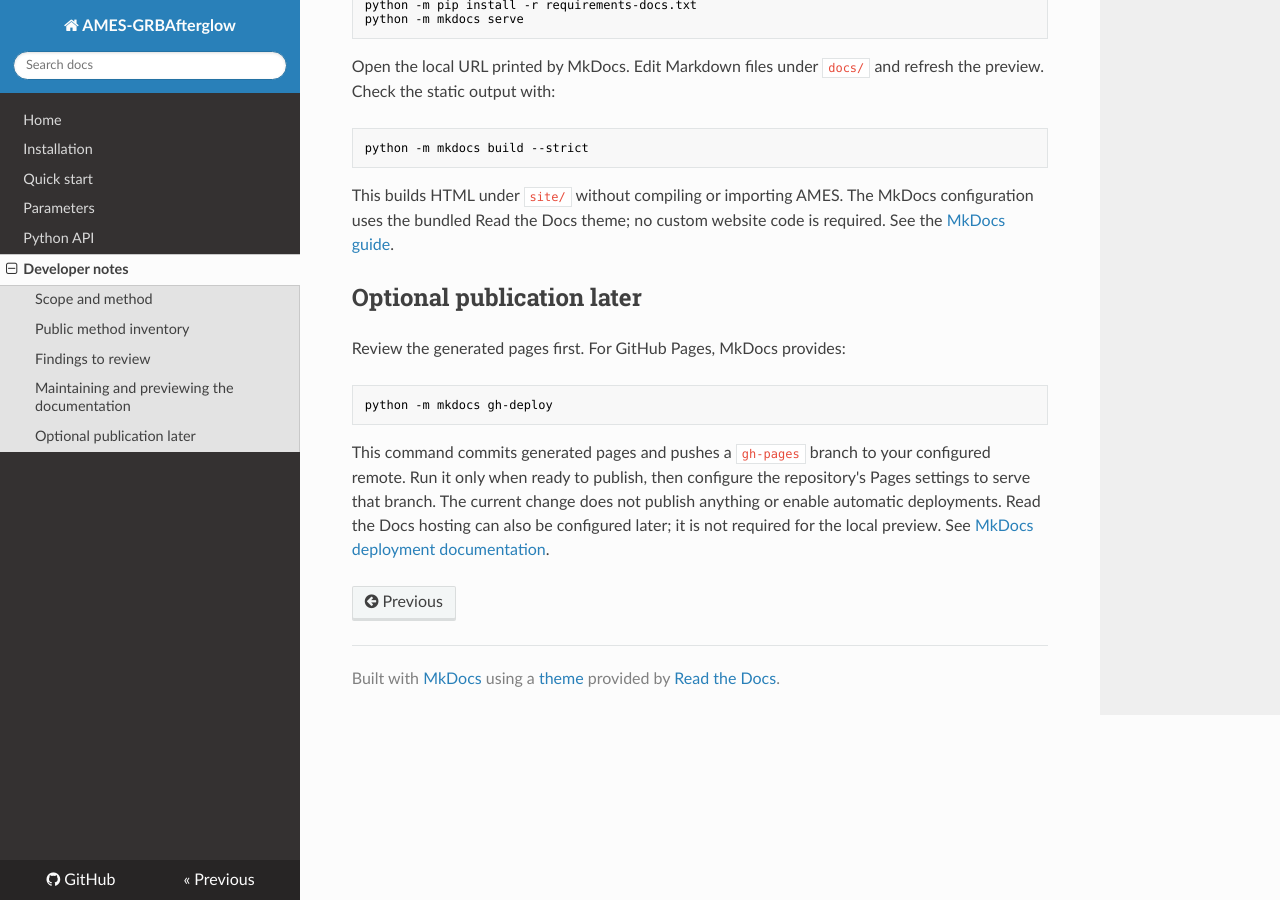
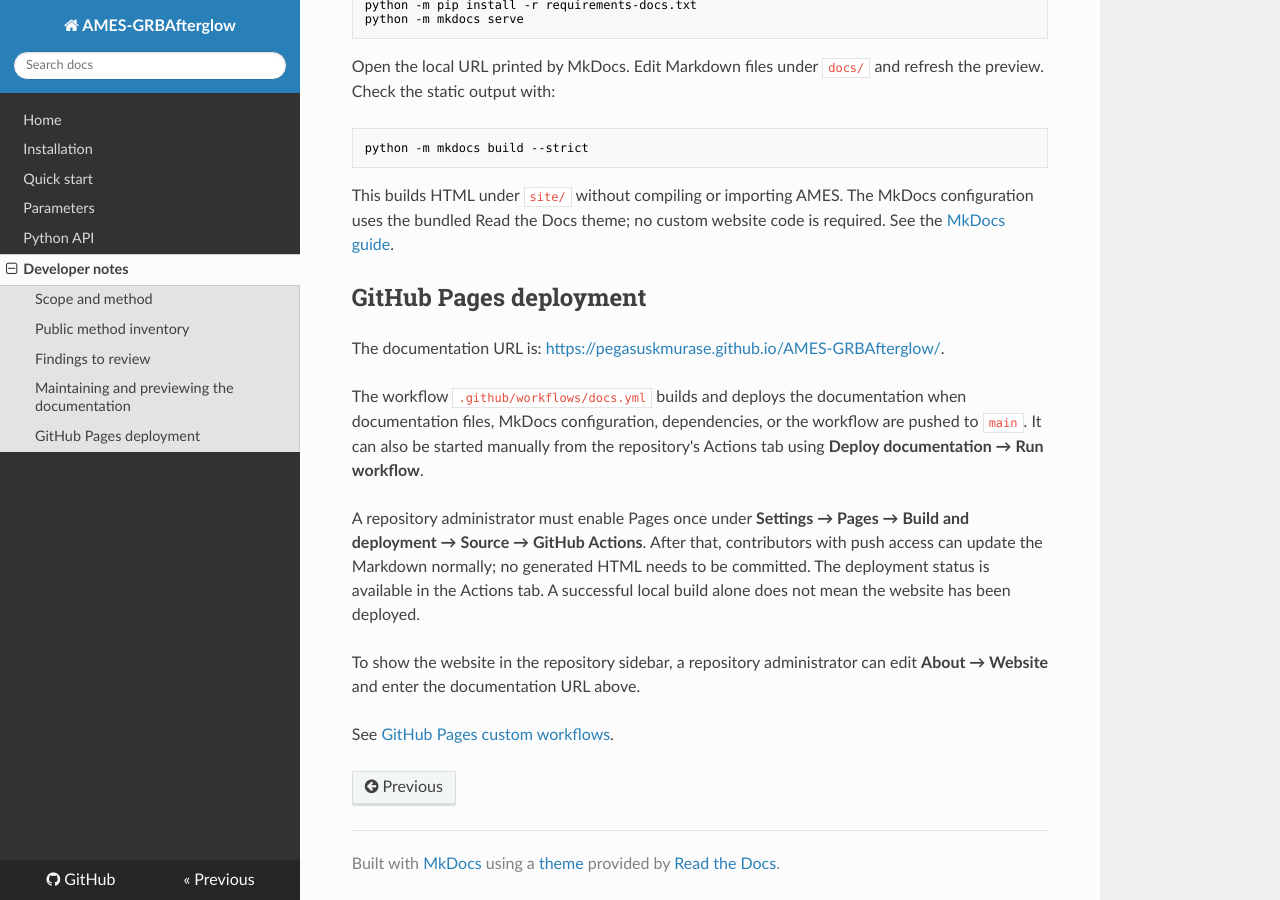
Before and after one commit to pegasuskmurase/AMES-GRBAfterglow, an MkDocs documentation site: the page built from docs/developer-guide.md, in a window 1280 px wide and 900 px high, scrolled down 2671 px. Built offline with MkDocs 1.6.1, drawn with Linux system fonts in a browser that asks for light colours; nearby versions of some CDN libraries.

Commit message:
Configure automatic GitHub Pages documentation deployment

````diff
--- a/docs/developer-guide.md
+++ b/docs/developer-guide.md
@@ -103,17 +103,24 @@ This builds HTML under `site/` without compiling or importing AMES.
 The MkDocs configuration uses the bundled Read the Docs theme; no custom
 website code is required. See the [MkDocs guide](https://www.mkdocs.org/user-guide/).
 
-## Optional publication later
+## GitHub Pages deployment
 
-Review the generated pages first. For GitHub Pages, MkDocs provides:
+The documentation URL is:
+<https://pegasuskmurase.github.io/AMES-GRBAfterglow/>.
 
-```sh
-python -m mkdocs gh-deploy
-```
+The workflow `.github/workflows/docs.yml` builds and deploys the documentation
+when documentation files, MkDocs configuration, dependencies, or the workflow
+are pushed to `main`. It can also be started manually from the repository's
+Actions tab using **Deploy documentation → Run workflow**.
 
-This command commits generated pages and pushes a `gh-pages` branch to your
-configured remote. Run it only when ready to publish, then configure the
-repository's Pages settings to serve that branch. The current change does not
-publish anything or enable automatic deployments. Read the Docs hosting can
-also be configured later; it is not required for the local preview.
-See [MkDocs deployment documentation](https://www.mkdocs.org/user-guide/deploying-your-docs/).
+A repository administrator must enable Pages once under
+**Settings → Pages → Build and deployment → Source → GitHub Actions**.
+After that, contributors with push access can update the Markdown normally;
+no generated HTML needs to be committed. The deployment status is available
+in the Actions tab. A successful local build alone does not mean the website
+has been deployed.
+
+To show the website in the repository sidebar, a repository administrator can
+edit **About → Website** and enter the documentation URL above.
+
+See [GitHub Pages custom workflows](https://docs.github.com/en/pages/getting-started-with-github-pages/using-custom-workflows-with-github-pages).
--- a/mkdocs.yml
+++ b/mkdocs.yml
@@ -1,4 +1,5 @@
 site_name: AMES-GRBAfterglow
+site_url: https://pegasuskmurase.github.io/AMES-GRBAfterglow/
 site_description: Installation, Python API, and developer notes for AMES-GRBAfterglow
 repo_url: https://github.com/pegasuskmurase/AMES-GRBAfterglow
 edit_uri: edit/main/docs/
````
Also changed, not shown: README.md (+2 -0 lines), 1 other file.
